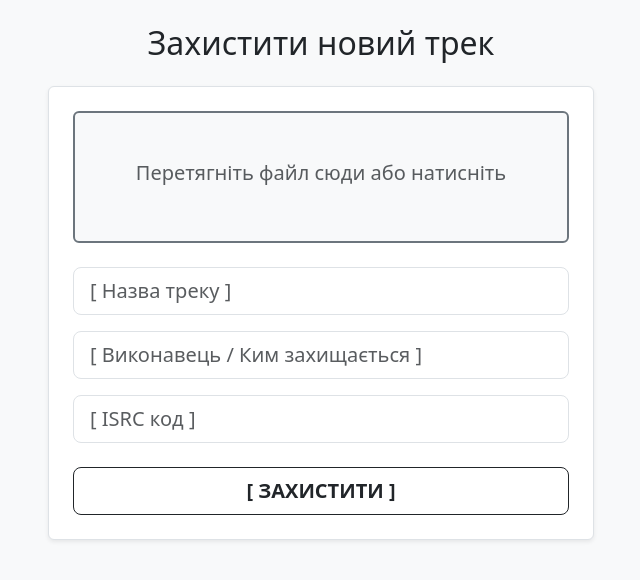
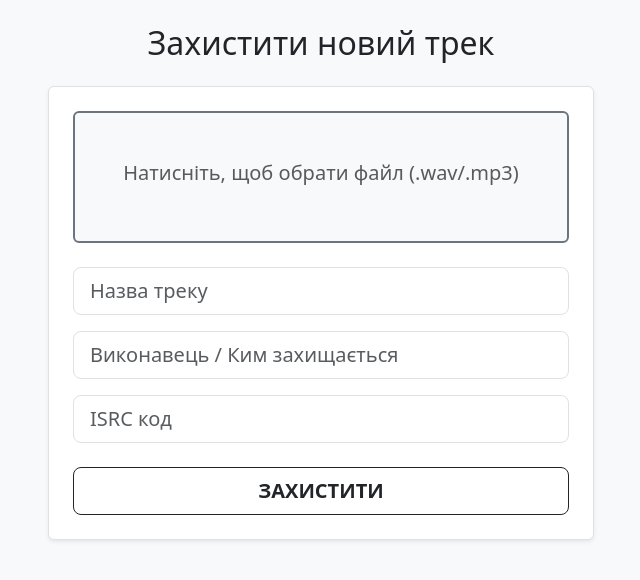
Before and after one commit to linndfors/IIT_project, a Flask app: page /protect in a window 1280 px wide. Shown: the part 57-637 px from the top of the page, without its empty margins (319-959 px from the left). Run offline with Flask 3, Linux system fonts and the light colour scheme; the visitor is signed in with stand-in values (Sample User, id 1).

Commit message:
fix updates

```diff
--- a/app.py
+++ b/app.py
@@ -1,19 +1,19 @@
 import os
 import uuid
-from datetime import datetime
+from datetime import datetime, date
 from flask import Flask, render_template, redirect, url_for, request, flash, send_from_directory
 from flask_sqlalchemy import SQLAlchemy
 from flask_login import LoginManager, UserMixin, login_user, login_required, logout_user, current_user
 from werkzeug.utils import secure_filename
 from werkzeug.security import generate_password_hash, check_password_hash
 from reportlab.pdfgen import canvas
-from pydub import AudioSegment
+import soundfile as sf
 
 import lsb_stego
-
+basedir = os.path.abspath(os.path.dirname(__file__))
 app = Flask(__name__)
 app.config['SECRET_KEY'] = 'secret-key-lsb-123'
-app.config['SQLALCHEMY_DATABASE_URI'] = 'sqlite:///database_lsb.db'
+app.config['SQLALCHEMY_DATABASE_URI'] = 'sqlite:///' + os.path.join(basedir, 'database_lsb.db')
 app.config['UPLOAD_FOLDER'] = 'static/uploads'
 app.config['CERT_FOLDER'] = 'static/certificates'
 
@@ -66,7 +66,7 @@ def load_user(user_id):
     return User.query.get(int(user_id))
 
 
-def generate_pdf(track, watermark_code):
+def generate_pdf(track, watermark_code, created_at_time):
     """
     Генерує PDF-сертифікат про захист авторського права.
 
@@ -85,6 +85,7 @@ def generate_pdf(track, watermark_code):
     c.drawString(100, 690, f"Власник: {track.owner.email}")
     c.drawString(100, 650, f"Вшитий код (Hidden Payload): {watermark_code}")
     c.drawString(100, 630, f"Метод захисту: LSB Steganography (.wav)")
+    c.drawString(100, 630, f"Дата захисту: {created_at_time}")
     c.save()
     return filename
 
@@ -172,14 +173,14 @@ def protect():
                 temp_wav_path = os.path.join(app.config['UPLOAD_FOLDER'], "converted_" + wav_filename)
 
                 try:
-                    audio = AudioSegment.from_mp3(temp_input_path)
-                    audio.export(temp_wav_path, format="wav")
+                    data, samplerate = sf.read(temp_input_path)
+                    sf.write(temp_wav_path, data, samplerate)
 
                     os.remove(temp_input_path)
                     temp_input_path = temp_wav_path
                     filename = wav_filename
                 except Exception as e:
-                    flash(f"Помилка конвертації MP3 (перевірте ffmpeg): {e}")
+                    flash(f"Помилка обробки MP3: {e}")
                     return redirect(url_for('protect'))
 
             wm_payload = str(uuid.uuid4())[:8]
@@ -199,9 +200,9 @@ def protect():
             new_track = AudioTrack(title=title, artist=artist, isrc=isrc, filename=protected_filename, owner=current_user)
             db.session.add(new_track)
             db.session.commit()
-
-            cert = generate_pdf(new_track, wm_payload)
-            wm_rec = WatermarkRecord(track_id=new_track.id, watermark_payload=wm_payload, pdf_certificate=cert)
+            created_at_time = date.today()
+            cert = generate_pdf(new_track, wm_payload, created_at_time)
+            wm_rec = WatermarkRecord(track_id=new_track.id, watermark_payload=wm_payload, pdf_certificate=cert, created_at=created_at_time)
             db.session.add(wm_rec)
             db.session.commit()
 
@@ -235,16 +236,18 @@ def verify():
             if ext == 'mp3':
                 wav_path = temp_check_path + ".wav"
                 try:
-                    audio = AudioSegment.from_mp3(temp_check_path)
-                    audio.export(wav_path, format="wav")
+                    data, samplerate = sf.read(temp_check_path)
+                    sf.write(wav_path, data, samplerate)
                     path_to_scan = wav_path
-                except:
+                except Exception as e:
+                    print(f"Error converting MP3 during verify: {e}")
                     pass
 
             hidden_msg = lsb_stego.decode_lsb(path_to_scan)
 
             if os.path.exists(temp_check_path): os.remove(temp_check_path)
-            if ext == 'mp3' and os.path.exists(path_to_scan): os.remove(path_to_scan)
+            if ext == 'mp3' and path_to_scan != temp_check_path and os.path.exists(path_to_scan):
+                os.remove(path_to_scan)
 
             if hidden_msg and hidden_msg.startswith("COPYRIGHT|"):
                 extracted_id = hidden_msg.split('|')[1]
--- a/requirements.txt
+++ b/requirements.txt
@@ -3,4 +3,6 @@ Flask-SQLAlchemy==3.1.1
 Flask-Login==0.6.3
 reportlab==4.0.8
 Werkzeug==3.0.1
-pydub
+# pydub
+soundfile
+numpy
--- a/templates/protect.html
+++ b/templates/protect.html
@@ -8,25 +8,25 @@
 
             <div class="mb-4 p-5 border border-2 border-secondary border-dashed rounded" style="border-style: dashed; background-color: #f8f9fa;">
                 <label for="fileInput" class="form-label h5 text-muted" style="cursor: pointer;">
-                    Перетягніть файл сюди або натисніть
+                    Натисніть, щоб обрати файл (.wav/.mp3)
                 </label>
                 <input type="file" name="file" id="fileInput" class="form-control d-none" accept=".wav,.mp3" required onchange="document.querySelector('label').innerText = this.files[0].name">
             </div>
 
             <div class="mb-3">
-                <input type="text" name="title" class="form-control form-control-lg" placeholder="[ Назва треку ]" required>
+                <input type="text" name="title" class="form-control form-control-lg" placeholder="Назва треку" required>
             </div>
 
             <div class="mb-3">
-                <input type="text" name="artist" class="form-control form-control-lg" placeholder="[ Виконавець / Ким захищається ]" required>
+                <input type="text" name="artist" class="form-control form-control-lg" placeholder="Виконавець / Ким захищається" required>
             </div>
 
             <div class="mb-4">
-                <input type="text" name="isrc" class="form-control form-control-lg" placeholder="[ ISRC код ]" required>
+                <input type="text" name="isrc" class="form-control form-control-lg" placeholder="ISRC код" required>
             </div>
 
             <button type="submit" class="btn btn-outline-dark btn-lg w-100 py-2 fw-bold">
-                [ ЗАХИСТИТИ ]
+                ЗАХИСТИТИ
             </button>
         </form>
     </div>
--- a/templates/verify.html
+++ b/templates/verify.html
@@ -24,10 +24,8 @@
                             <hr>
                             <h5>Звіт про верифікацію:</h5>
                             <dl class="row">
-                                <dt class="col-sm-4">Назва твору:</dt>
-                                <dd class="col-sm-8 fw-bold">{{ result.title }}</dd>
 
-                                <dt class="col-sm-4">Виконавець (Ким захищено):</dt>
+                                <dt class="col-sm-4">Copyright by:</dt>
                                 <dd class="col-sm-8">{{ result.artist }}</dd>
 
                                 <dt class="col-sm-4">ISRC код:</dt>
```
Also changed, not shown: templates/dashboard.html (+5 -5 lines), 2 other files.
